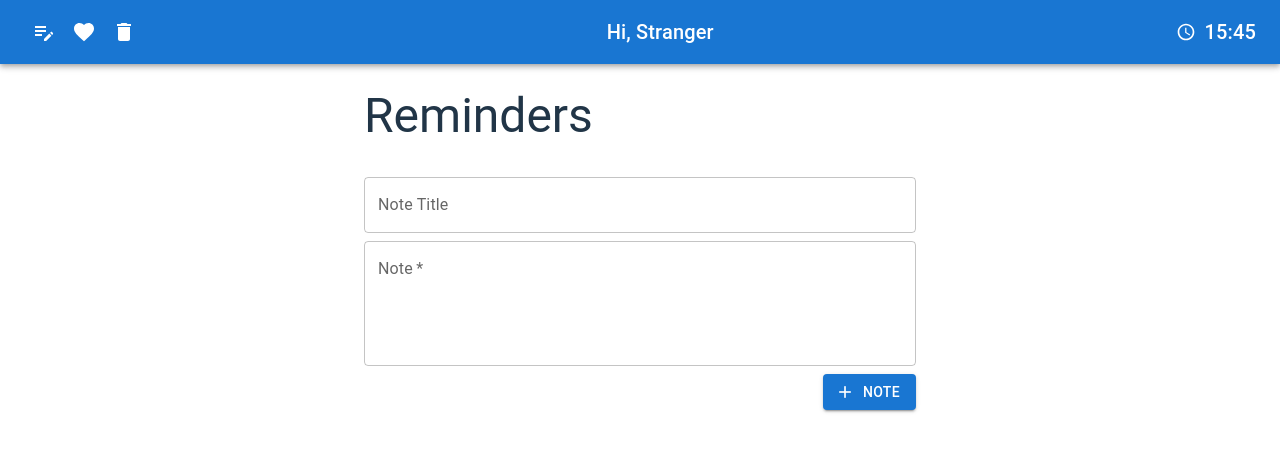
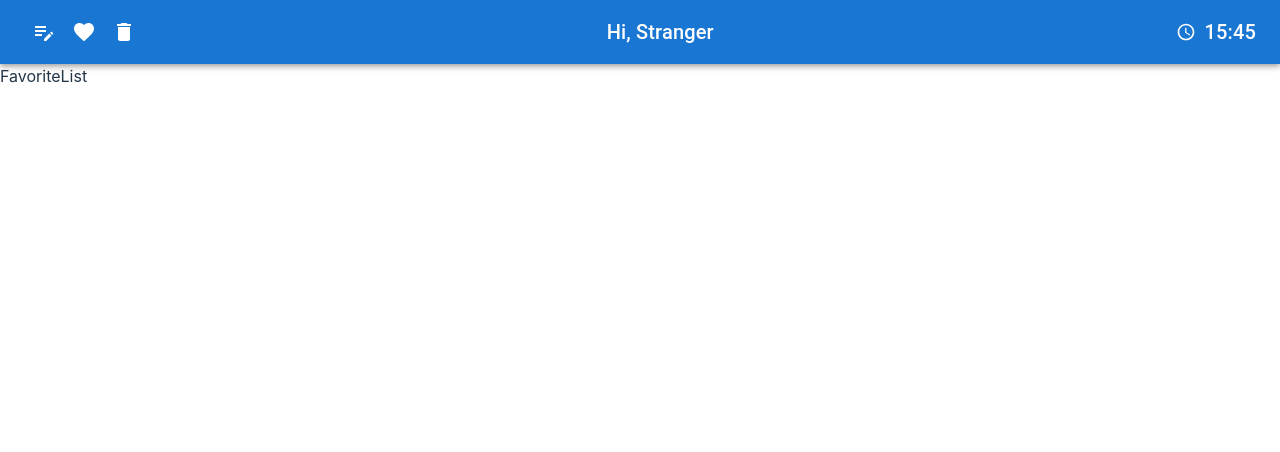
Before and after one commit to apathyaddict/TypescriptNotes, a React (Vite) app in the folder my-react-app/: page /favorites in a window 1280 px wide. Shown: the top 452 px of the page. Built offline with nearby package versions, Linux system fonts and the light colour scheme.

Commit message:
Links and architecture

```diff
--- a/my-react-app/package.json
+++ b/my-react-app/package.json
@@ -11,7 +11,8 @@
   },
   "dependencies": {
     "react": "^18.2.0",
-    "react-dom": "^18.2.0"
+    "react-dom": "^18.2.0",
+    "react-router-dom": "^6.16.0"
   },
   "devDependencies": {
     "@types/react": "^18.2.15",
--- a/my-react-app/src/App.css
+++ b/my-react-app/src/App.css
@@ -16,3 +16,9 @@ html {
 .favorited {
   color: #FA2A55
 }
+
+.link {
+
+  color: inherit;
+
+}
--- a/my-react-app/src/App.tsx
+++ b/my-react-app/src/App.tsx
@@ -1,14 +1,11 @@
 import "./App.css";
-import TextField from "@mui/material/TextField";
-import { Container } from "@mui/material";
-import Box from "@mui/material/Box";
-import Typography from "@mui/material/Typography";
-import Button from "@mui/material/Button";
 import { useState } from "react";
 import NotesList from "./components/NotesList";
-import EditModal from "./components/EditModal";
-import Form from "./components/Form";
 import ButtonAppBar from "./components/ButtonAppBar";
+
+import Home from "./Pages/Home";
+import { BrowserRouter, Routes, Route } from "react-router-dom";
+import FavoriteList from "./components/FavoriteList";
 
 interface Note {
   id: string;
@@ -51,34 +48,26 @@ function App() {
 
   return (
     <>
+      <BrowserRouter>
         <ButtonAppBar />
-      <Container fixed maxWidth="sm" sx={{ padding: 3 }}>
-        <Typography variant="h3" gutterBottom>
-          Reminders
-        </Typography>
-        <Box>
-          <Form
+        <Routes>
+          <Route
+            path="/"
+            element={
+              <Home
                 {...{
                   addNote,
-              setOpen,
                   handleClose,
+                  notes,
+                  deleteNote,
+                  favoriteNote,
                 }}
               />
-        </Box>
-      </Container>
-      <Box paddingLeft={15} paddingRight={15}>
-        <NotesList
-          notes={notes}
-          deleteNote={deleteNote}
-          favoriteNote={favoriteNote}
+            }
           />
-        {/* Favorite NotesList
-        <NotesList
-          notes={favNotes}
-          deleteNote={deleteNote}
-          favoriteNote={favoriteNote}
-        /> */}
-      </Box>
+          <Route path="/favorites" element={<FavoriteList />} />
+        </Routes>
+      </BrowserRouter>
     </>
   );
 }
--- /dev/null
+++ b/my-react-app/src/Pages/Home.tsx
@@ -0,0 +1,61 @@
+import React from "react";
+import { Container, Box } from "@mui/material";
+import Typography from "@mui/material/Typography";
+import Form from "../components/Form";
+import NotesList from "../components/NotesList";
+
+interface Note {
+  id: string;
+  title: string;
+  text: string;
+  date: string;
+}
+
+interface FormProps {
+  addNote: (note: Note) => void;
+  selected: {
+    id: string;
+    title: string;
+    text: string;
+    date: string;
+  };
+  //   setOpen: (open: boolean) => void;
+  handleClose: () => void;
+  notes: { id: string; title: string; text: string; date: string }[];
+  deleteNote: (noteId: string) => void; //This part represents the return type of the function. void is a type in TypeScript that means the function doesn't return any value.
+  favoriteNote: (noteId: string) => void;
+}
+
+const Home = ({
+  addNote,
+  handleClose,
+  notes,
+  deleteNote,
+  favoriteNote,
+}: FormProps) => {
+  return (
+    <>
+      <Container fixed maxWidth="sm" sx={{ padding: 3 }}>
+        <Typography variant="h3" gutterBottom>
+          Reminders
+        </Typography>
+        <Box>
+          <Form
+            {...{
+              addNote,
+              handleClose,
+            }}
+          />
+        </Box>
+      </Container>
+
+      <NotesList
+        notes={notes}
+        deleteNote={deleteNote}
+        favoriteNote={favoriteNote}
+      />
+    </>
+  );
+};
+
+export default Home;
--- a/my-react-app/src/components/ButtonAppBar.tsx
+++ b/my-react-app/src/components/ButtonAppBar.tsx
@@ -8,6 +8,7 @@ import EditNoteIcon from "@mui/icons-material/EditNote";
 import FavoriteIcon from "@mui/icons-material/Favorite";
 import DeleteIcon from "@mui/icons-material/Delete";
 import AccessTimeIcon from "@mui/icons-material/AccessTime";
+import { Link, NavLink } from "react-router-dom";
 
 export default function ButtonAppBar() {
   // Function to get the current time in the "16:00" format
@@ -36,12 +37,17 @@ export default function ButtonAppBar() {
       <AppBar position="static">
         <Toolbar sx={{ justifyContent: "space-between" }}>
           <Box sx={{ display: "flex", alignItems: "center" }}>
+            <NavLink to="/" className="link">
               <IconButton aria-label="" color="inherit">
                 <EditNoteIcon />
               </IconButton>
+            </NavLink>
+            <NavLink to="/favorites" className="link">
               <IconButton aria-label="" color="inherit">
                 <FavoriteIcon />
               </IconButton>
+            </NavLink>
+
             <IconButton aria-label="" color="inherit">
               <DeleteIcon />
             </IconButton>
--- /dev/null
+++ b/my-react-app/src/components/FavoriteList.tsx
@@ -0,0 +1,7 @@
+import React from "react";
+
+const FavoriteList = () => {
+  return <div>FavoriteList</div>;
+};
+
+export default FavoriteList;
--- a/my-react-app/src/components/Form.tsx
+++ b/my-react-app/src/components/Form.tsx
@@ -82,7 +82,7 @@ const Form = ({ addNote, selected, handleClose }: FormProps) => {
       >
         <TextField
           id="outlined-password-input"
-          label="Note Title"
+          label="Title"
           type="text"
           sx={{ width: "100%" }}
           margin="normal"
--- a/my-react-app/src/components/NotesList.tsx
+++ b/my-react-app/src/components/NotesList.tsx
@@ -2,6 +2,7 @@ import React, { useState } from "react";
 import Grid from "@mui/material/Grid";
 import Note from "./Note";
 import EditModal from "./EditModal";
+import { Box } from "@mui/material";
 
 interface Note {
   id: string;
@@ -33,6 +34,7 @@ const NotesList = ({ notes, deleteNote, favoriteNote }: Props) => {
 
   return (
     <>
+      <Box paddingLeft={15} paddingRight={15}>
         <Grid container spacing={2}>
           {notes.map((note) => (
             <Grid item key={note.id}>
@@ -45,6 +47,7 @@ const NotesList = ({ notes, deleteNote, favoriteNote }: Props) => {
             </Grid>
           ))}
         </Grid>
+      </Box>
       <EditModal {...{ open, handleOpen, handleClose, selected }} />
     </>
   );
--- a/package.json
+++ b/package.json
@@ -18,6 +18,7 @@
     "@fontsource/roboto": "^5.0.8",
     "@mui/material": "^5.14.10",
     "fecha": "^4.2.3",
-    "nanoid": "^5.0.1"
+    "nanoid": "^5.0.1",
+    "react-router-dom": "^6.16.0"
   }
 }
```
Also changed, not shown: 2 other files (tests, documents, lock files or other folders). Lines whose indentation alone changed are shown as unchanged.
